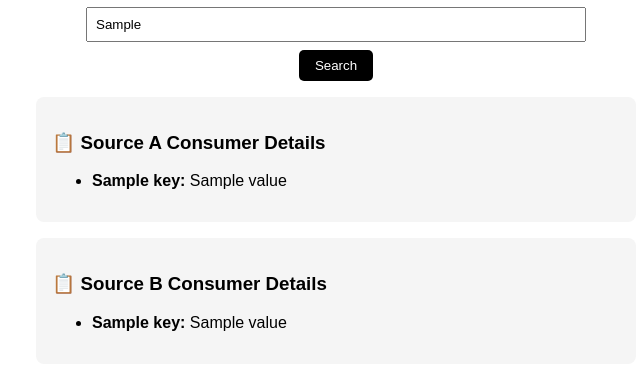
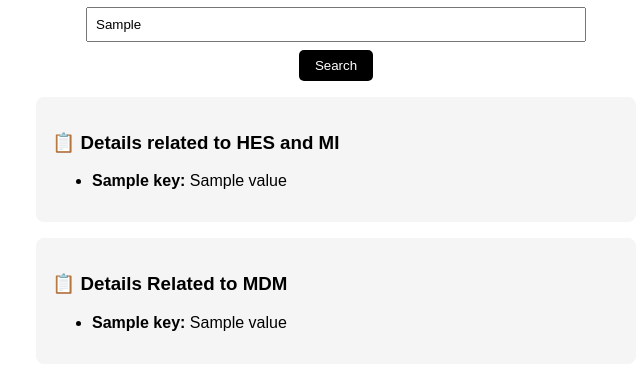
Before and after one commit to Bobbykumaar/consumer-search-app, a Flask app: template templates/index.html in a window 1280 px wide. Shown: the part 143-522 px from the top of the page, without its empty margins (304-944 px from the left). Run offline with Flask 3, Linux system fonts and the light colour scheme; the template is opened without the code that fills it: most values are stand-ins (such as "Sample title", 1, 10 or a date in 2020).

Commit message:
Update index.html

```diff
--- a/templates/index.html
+++ b/templates/index.html
@@ -87,7 +87,7 @@
 
         {% if result_a %}
             <div class="card">
-                <h3>📋 Source A Consumer Details</h3>
+                <h3>📋 Details related to HES and MI</h3>
                 <ul>
                     {% for key, value in result_a.items() %}
                         <li><strong>{{ key }}:</strong> {{ value }}</li>
@@ -98,7 +98,7 @@
 
         {% if result_b %}
             <div class="card">
-                <h3>📋 Source B Consumer Details</h3>
+                <h3>📋 Details Related to MDM</h3>
                 <ul>
                     {% for key, value in result_b.items() %}
                         <li><strong>{{ key }}:</strong> {{ value }}</li>
```
